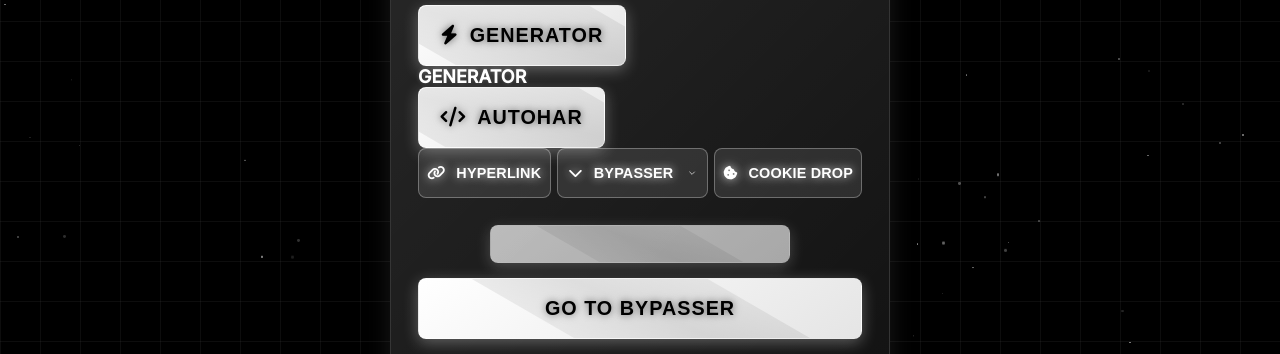
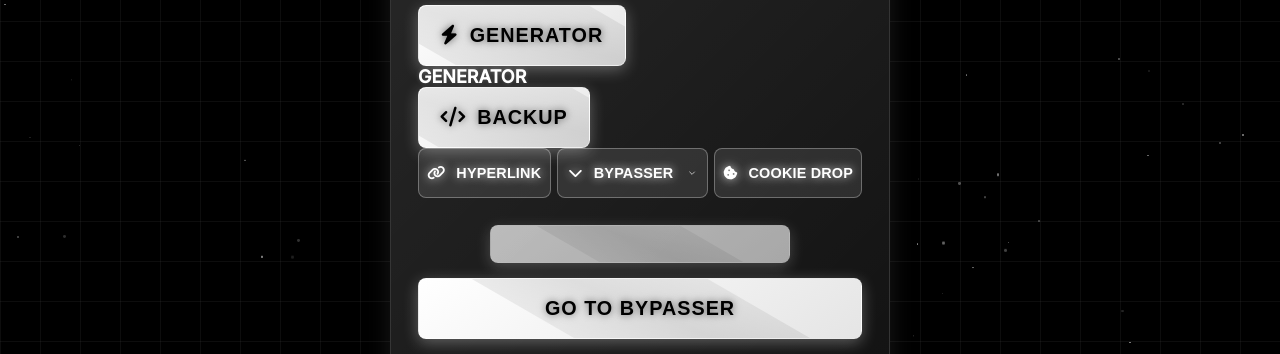
Before and after one commit to chrisjazztinemacatuno2010-glitch/testingsxul, a plain HTML site: page index.html in a window 1280 px wide. Shown: the part 419-773 px from the top of the page. Drawn offline with Linux system fonts and the light colour scheme; animation ran at ten frames a second; a web font is replaced by a local one.

Commit message:
Change button text from 'AUTOHAR' to 'BACKUP'

```diff
--- a/index.html
+++ b/index.html
@@ -66,7 +66,7 @@
         </button>
                 <button class="btn btn-primary" onclick="window.location.href='author.html'">
           <i class="fas fa-code"></i>
-          AUTOHAR
+          BACKUP
         </button>
             </div>
 
```
